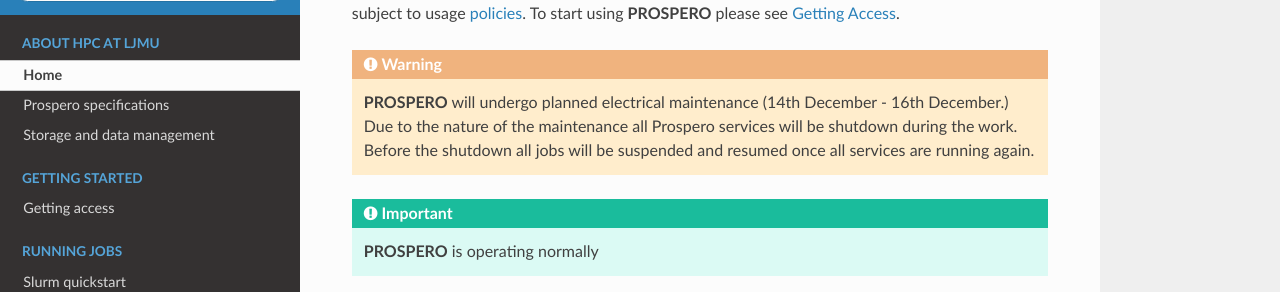
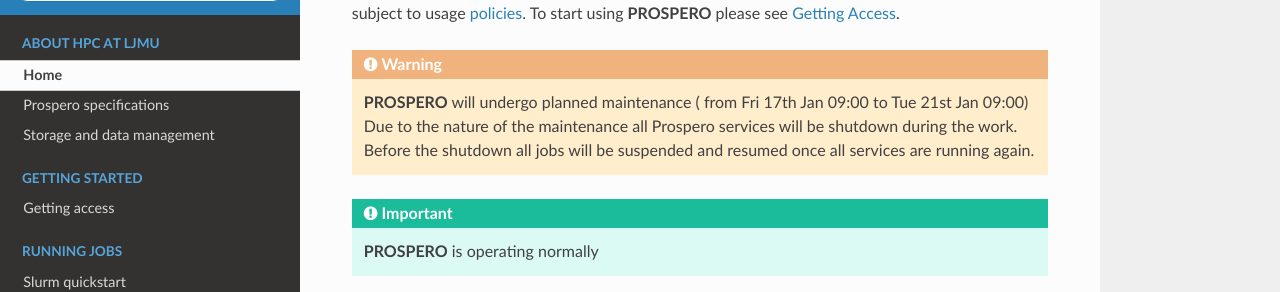
Before and after one commit to astrcrai/prospero-docs, a Sphinx documentation site: the page built from docs/source/index.rst, in a window 1280 px wide and 900 px high, scrolled down 759 px, cut to the strip 165-457 px from the top of the window. Built offline with Sphinx 7.4.7 and the Read the Docs theme 3.1.0, drawn with Linux system fonts in a browser that asks for light colours.

Commit message:
Update with new maintenance information.

```diff
--- a/docs/source/index.rst
+++ b/docs/source/index.rst
@@ -12,7 +12,7 @@
 **PROSPERO** is available for use by all research staff and postgraduate research students at LJMU, subject to usage `policies <https://prospero-docs.readthedocs.io/en/latest/policies.html>`_. To start using **PROSPERO** please see `Getting Access <https://prospero-docs.readthedocs.io/en/latest/access.html>`_.
 
 .. WARNING::
-   **PROSPERO** will undergo planned electrical maintenance (14th December - 16th December.) Due to the nature of the maintenance all Prospero services will be shutdown during the work. Before the shutdown all jobs will be suspended and resumed once all services are running again.
+   **PROSPERO** will undergo planned maintenance ( from Fri 17th Jan 09:00 to Tue 21st Jan 09:00) Due to the nature of the maintenance all Prospero services will be shutdown during the work. Before the shutdown all jobs will be suspended and resumed once all services are running again.
 
 .. IMPORTANT::
 
```
